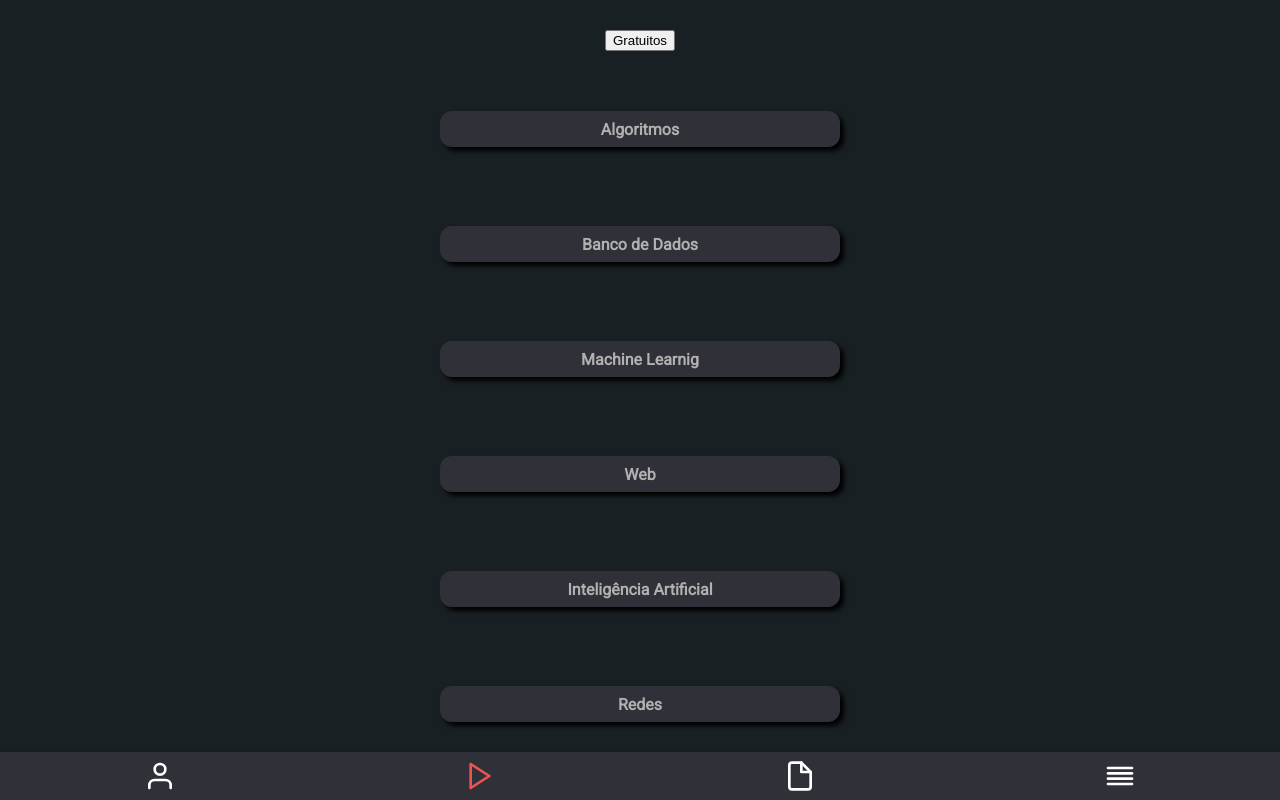
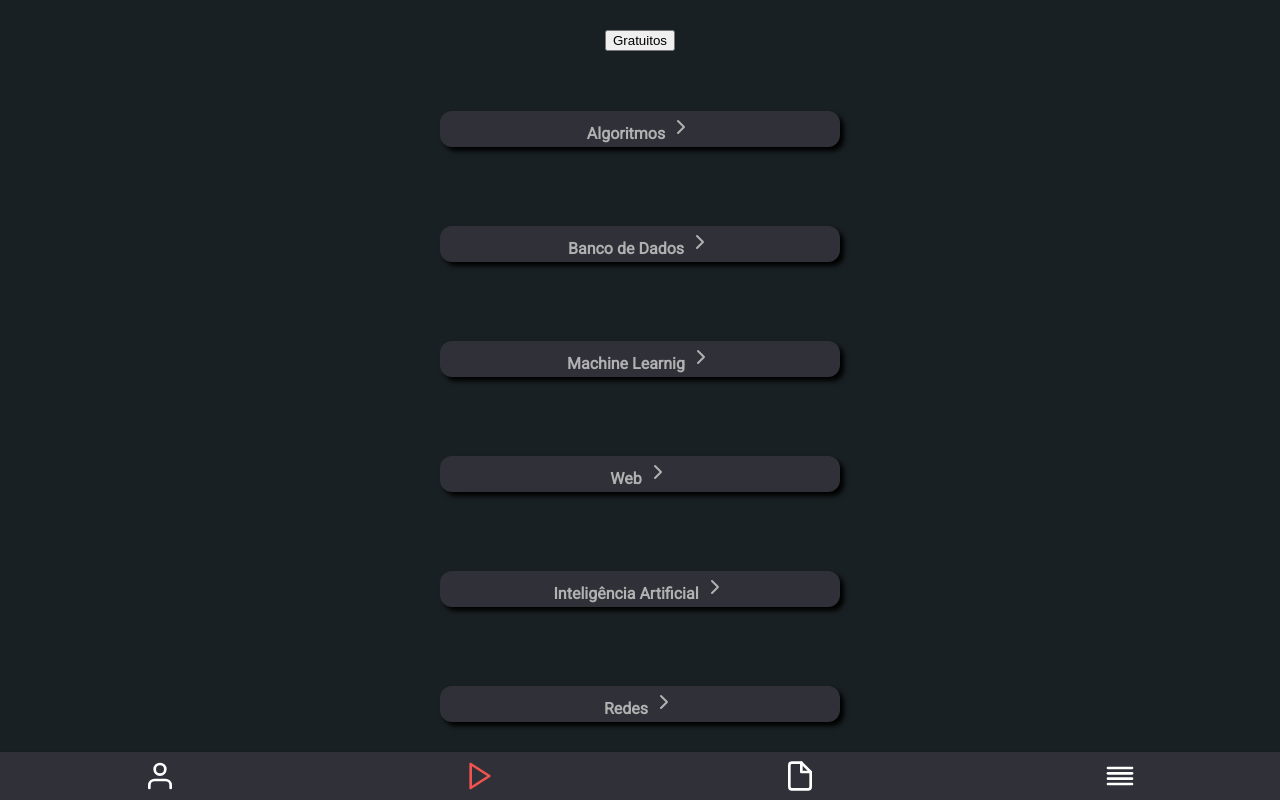
Before and after one commit to Daniel-Boll/Bridge, a Next.js app: page /courses in a window 1280 px wide. Built offline with nearby package versions, Linux system fonts and the light colour scheme.

Commit message:
fix(page): Fixed bug with react-feather

```diff
--- a/pages/courses/index.js
+++ b/pages/courses/index.js
@@ -1,27 +1,37 @@
 //Modules
-import Navigation from '../../components/Navigation';
-import chevronRight from '../../images/chevron-right.svg';
+import Navigation from "../../components/Navigation";
+import { ChevronRight } from "react-feather";
 
 //styles
-import styles from '../../styles/Courses.module.css';
+import styles from "../../styles/Courses.module.css";
 
 const coursesPage = () => {
   return (
     <>
-        <main className={styles.mainContainer} >
+      <main className={styles.mainContainer}>
         <button>Gratuitos</button>
         <div className={styles.coursesOptions}>
-                <button className={styles.buttonStyle}>Algoritmos</button>
-                <button className={styles.buttonStyle}>Banco de Dados</button>
-                <button className={styles.buttonStyle}>Machine Learnig</button>
-                <button className={styles.buttonStyle}>Web</button>
-                <button className={styles.buttonStyle}>Inteligência Artificial</button>
-                <button className={styles.buttonStyle}>Redes</button>
+          <button className={styles.buttonStyle}>
+            Algoritmos <ChevronRight />
+          </button>
+          <button className={styles.buttonStyle}>
+            Banco de Dados <ChevronRight />
+          </button>
+          <button className={styles.buttonStyle}>
+            Machine Learnig <ChevronRight />
+          </button>
+          <button className={styles.buttonStyle}>
+            Web <ChevronRight />
+          </button>
+          <button className={styles.buttonStyle}>
+            Inteligência Artificial <ChevronRight />
+          </button>
+          <button className={styles.buttonStyle}>
+            Redes <ChevronRight />
+          </button>
         </div>
-            <Navigation/>
+        <Navigation />
       </main>
-
-
     </>
   );
 };
```
Lines whose indentation alone changed are shown as unchanged.
